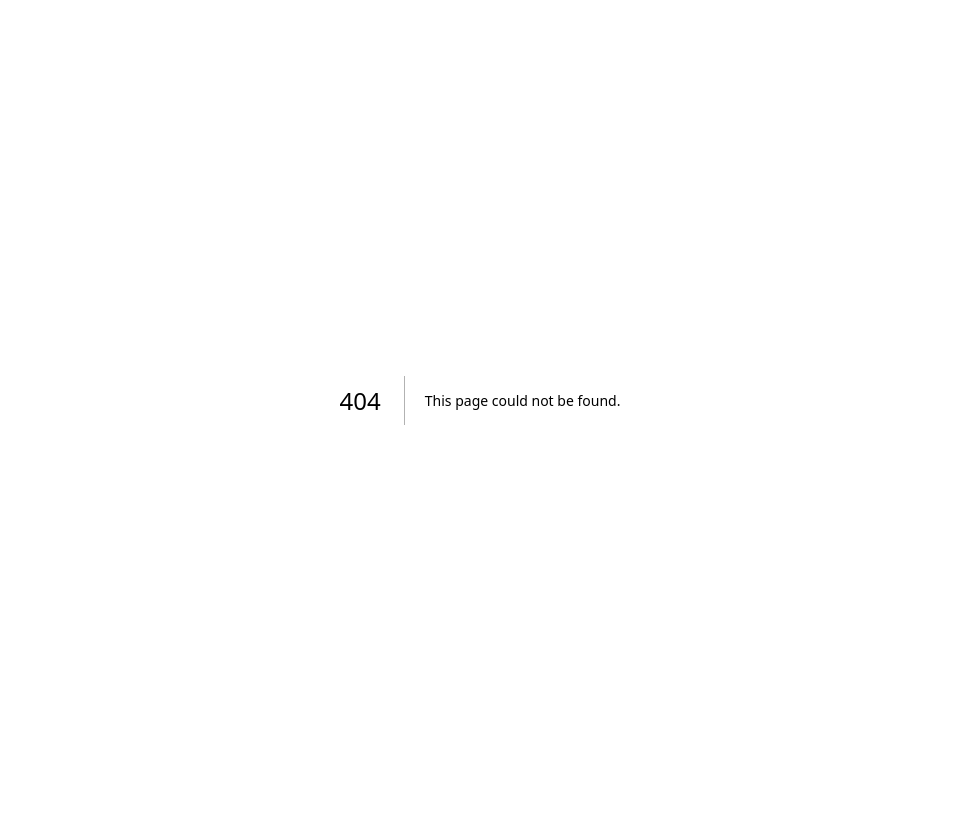
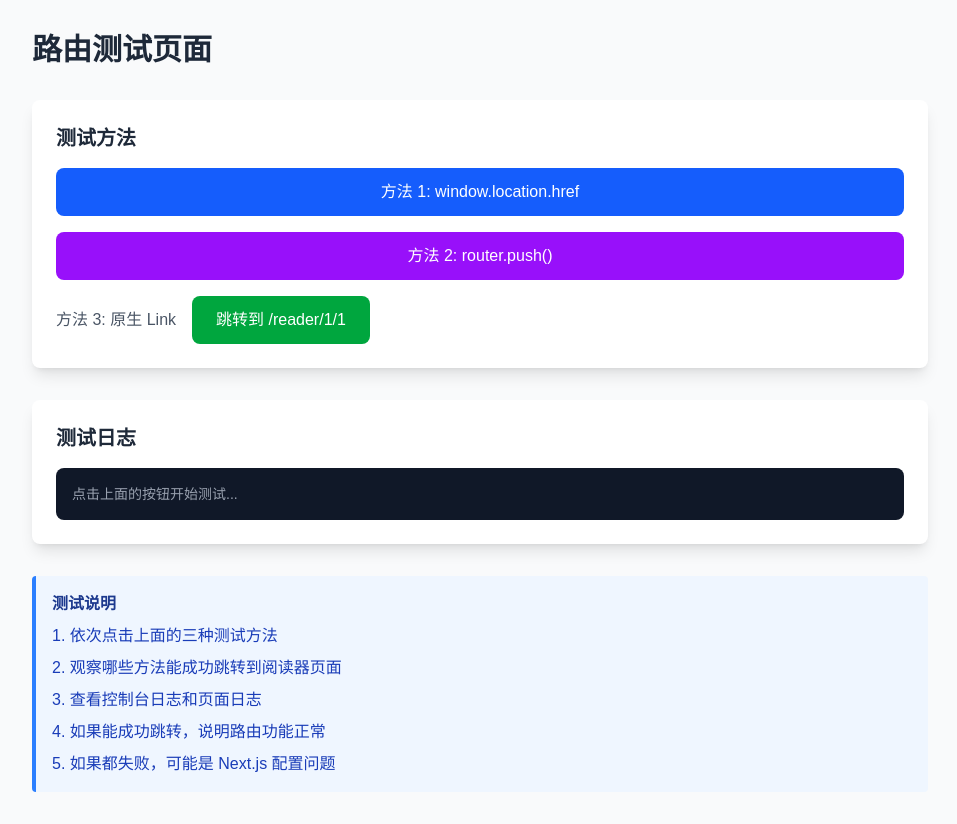
Before and after one commit to LC0225/happy-house, a Next.js app: page /test-router in a window 1280 px wide. Before the commit this address had no page. Shown: the whole page, without its empty margins (160-1117 px from the left). Before the commit the page ends 800 px from the top, so only its background shows below. Built offline with nearby package versions, Linux system fonts and the light colour scheme.

Commit message:
feat: 创建路由测试页面帮助诊断跳转问题

```diff
--- a/src/app/detail/[id]/page.tsx
+++ b/src/app/detail/[id]/page.tsx
@@ -219,6 +219,15 @@
                       console.log('=== 开始阅读点击 ===');
                       console.log('小说 ID:', media.id);
                       console.log('目标 URL:', `/reader/${media.id}/1`);
+                      console.log('mounted 状态:', mounted);
+
+                      if (!router.push || typeof router.push !== 'function') {
+                        console.error('router.push 不可用，尝试使用 window.location');
+                        window.location.href = `/reader/${media.id}/1`;
+                        return;
+                      }
+
+                      console.log('即将使用 router.push 跳转...');
                       router.push(`/reader/${media.id}/1`);
                     }}
                     className="px-6 py-3 bg-purple-600 text-white rounded-lg font-medium hover:bg-purple-700 transition-colors text-center cursor-pointer"
@@ -256,7 +265,19 @@
                       console.log('小说 ID:', media.id);
                       console.log('目标 URL:', `/reader/${media.id}/${chapter.number}`);
                       console.log('当前 URL:', window.location.href);
-                      console.log('即将跳转...');
+                      console.log('mounted 状态:', mounted);
+                      console.log('router 对象:', router);
+                      console.log('router.push 方法:', typeof router.push);
+
+                      if (!router.push || typeof router.push !== 'function') {
+                        console.error('router.push 不可用，尝试使用 window.location');
+                        alert('跳转方式1');
+                        // 尝试直接使用 window.location
+                        window.location.href = `/reader/${media.id}/${chapter.number}`;
+                        return;
+                      }
+
+                      console.log('即将使用 router.push 跳转...');
                       router.push(`/reader/${media.id}/${chapter.number}`);
                     }}
                     className="px-4 py-3 bg-gray-50 hover:bg-purple-50 text-gray-700 hover:text-purple-700 rounded-lg transition-colors text-sm md:text-base text-center cursor-pointer"
--- /dev/null
+++ b/src/app/test-router/page.tsx
@@ -0,0 +1,126 @@
+'use client';
+
+import { useState } from 'react';
+
+export default function TestRouterPage() {
+  const [logs, setLogs] = useState<string[]>([]);
+
+  const addLog = (message: string) => {
+    const timestamp = new Date().toLocaleTimeString();
+    const log = `[${timestamp}] ${message}`;
+    setLogs(prev => [...prev, log]);
+    console.log(log);
+  };
+
+  const testWindowLocation = () => {
+    addLog('=== 测试 window.location.href ===');
+    addLog(`当前 URL: ${window.location.href}`);
+
+    const targetUrl = '/reader/1/1';
+    addLog(`目标 URL: ${targetUrl}`);
+
+    addLog('即将跳转...');
+    setTimeout(() => {
+      window.location.href = targetUrl;
+    }, 500);
+  };
+
+  const testRouterPush = async () => {
+    try {
+      const { useRouter } = await import('next/navigation');
+      const router = useRouter();
+      addLog('=== 测试 router.push ===');
+      addLog(`router 对象: ${router ? '存在' : '不存在'}`);
+      addLog(`router.push 方法: ${typeof router.push}`);
+
+      const targetUrl = '/reader/1/1';
+      addLog(`目标 URL: ${targetUrl}`);
+      addLog('即将跳转...');
+
+      router.push(targetUrl);
+    } catch (error) {
+      addLog(`错误: ${error}`);
+    }
+  };
+
+  const testDirectLink = () => {
+    addLog('=== 测试原生 Link ===');
+    const targetUrl = '/reader/1/1';
+    addLog(`目标 URL: ${targetUrl}`);
+    addLog('请点击下面的链接测试跳转');
+  };
+
+  return (
+    <div className="min-h-screen bg-gray-50 p-8">
+      <div className="max-w-4xl mx-auto">
+        <h1 className="text-3xl font-bold text-gray-800 mb-8">路由测试页面</h1>
+
+        <div className="bg-white rounded-lg shadow-lg p-6 mb-8">
+          <h2 className="text-xl font-bold text-gray-800 mb-4">测试方法</h2>
+
+          <div className="space-y-4">
+            <button
+              onClick={testWindowLocation}
+              className="w-full px-6 py-3 bg-blue-600 text-white rounded-lg font-medium hover:bg-blue-700 transition-colors"
+            >
+              方法 1: window.location.href
+            </button>
+
+            <button
+              onClick={testRouterPush}
+              className="w-full px-6 py-3 bg-purple-600 text-white rounded-lg font-medium hover:bg-purple-700 transition-colors"
+            >
+              方法 2: router.push()
+            </button>
+
+            <div className="flex items-center gap-4">
+              <span className="text-gray-600">方法 3: 原生 Link</span>
+              <a
+                href="/reader/1/1"
+                className="px-6 py-3 bg-green-600 text-white rounded-lg font-medium hover:bg-green-700 transition-colors"
+              >
+                跳转到 /reader/1/1
+              </a>
+            </div>
+          </div>
+        </div>
+
+        <div className="bg-white rounded-lg shadow-lg p-6">
+          <h2 className="text-xl font-bold text-gray-800 mb-4">测试日志</h2>
+
+          <div className="bg-gray-900 text-green-400 p-4 rounded-lg max-h-96 overflow-y-auto font-mono text-sm">
+            {logs.length === 0 ? (
+              <p className="text-gray-400">点击上面的按钮开始测试...</p>
+            ) : (
+              logs.map((log, index) => (
+                <div key={index} className="mb-1">
+                  {log}
+                </div>
+              ))
+            )}
+          </div>
+
+          {logs.length > 0 && (
+            <button
+              onClick={() => setLogs([])}
+              className="mt-4 px-4 py-2 bg-gray-200 text-gray-700 rounded-lg hover:bg-gray-300 transition-colors"
+            >
+              清空日志
+            </button>
+          )}
+        </div>
+
+        <div className="mt-8 bg-blue-50 border-l-4 border-blue-500 p-4 rounded">
+          <h3 className="font-bold text-blue-900 mb-2">测试说明</h3>
+          <ol className="list-decimal list-inside text-blue-800 space-y-2">
+            <li>依次点击上面的三种测试方法</li>
+            <li>观察哪些方法能成功跳转到阅读器页面</li>
+            <li>查看控制台日志和页面日志</li>
+            <li>如果能成功跳转，说明路由功能正常</li>
+            <li>如果都失败，可能是 Next.js 配置问题</li>
+          </ol>
+        </div>
+      </div>
+    </div>
+  );
+}
```
